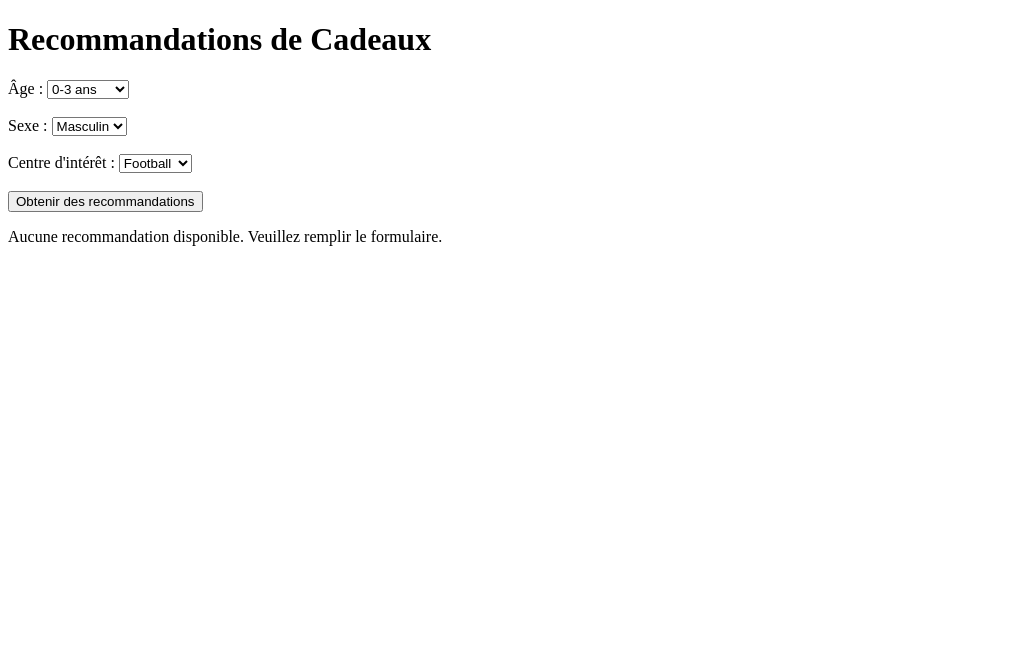
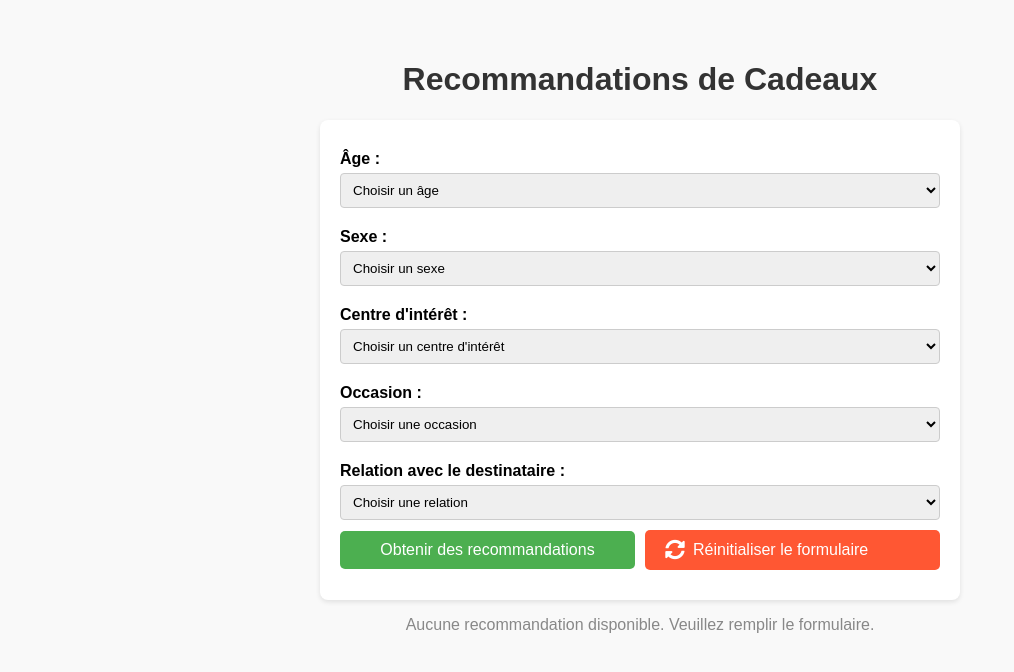
Before and after one commit to fatma-bouzouita/recommandation_cadeau, a Flask app: page / in a window 1280 px wide. Shown: the top 672 px of the page, without its empty margins (0-1014 px from the left). Run offline with Flask 3, Linux system fonts and the light colour scheme; parts of the project's set-up code (start-up, migrations or seed data) failed here and were passed over.

Commit message:
update form and style

```diff
--- a/main.py
+++ b/main.py
@@ -16,34 +16,97 @@ class Resultat(Fact):
 # Définir les règles de recommandation
 class InterfaceEngine(KnowledgeEngine):
 
-    @Rule(Cadeau(age="entre0et3ans"), Cadeau(sexe="masculin"))
+    @Rule(Cadeau(age="0-2ans"), Cadeau(sexe="masculin"))
     def cadeau_bebe_garcon(self):
         self.declare(Resultat(result=("Vous pouvez lui offrir: \n"
                                        "- Nounours \n"
                                        "- Ensemble de vêtements \n"
                                        "- Jouets sensoriels")))
 
-    @Rule(Cadeau(age="entre0et3ans"), Cadeau(sexe="feminine"))
+    @Rule(Cadeau(age="0-2ans"), Cadeau(sexe="feminine"))
     def cadeau_bebe_fille(self):
         self.declare(Resultat(result=("Vous pouvez lui offrir: \n"
                                        "- Robe \n"
                                        "- Bracelet de naissance \n"
                                        "- Couverture rose")))
 
-    @Rule(Cadeau(age="entre4et9ans"), Cadeau(sexe="masculin"), Cadeau(interest="football"))
-    def cadeau_enfant_garcon(self):
+
+
+    # Petite enfance : 3-5 ans
+    @Rule(Cadeau(age="3-5ans"), Cadeau(interest="dessin"))
+    def cadeau_enfant_dessin(self):
         self.declare(Resultat(result=("Vous pouvez lui offrir: \n"
-                                       "- Un ballon \n"
-                                       "- Une voiture commandée à distance \n"
-                                       "- Un pull avec un dessin de chien")))
+                                       "- Livres à colorier \n"
+                                       "- Feutres lavables \n"
+                                       "- Kit de dessin pour enfants")))
 
-    # Exemple de règle pour une adolescente intéressée par le théâtre
-    @Rule(Cadeau(age="entre10et16ans"), Cadeau(sexe="feminine"), Cadeau(interest="theatre"))
-    def cadeau_adolescente_theatre(self):
+    @Rule(Cadeau(age="3-5ans"), Cadeau(interest="histoires"))
+    def cadeau_enfant_histoires(self):
         self.declare(Resultat(result=("Vous pouvez lui offrir: \n"
-                                       "- Un ticket pour une pièce de théâtre \n"
-                                       "- Une robe colorée \n"
-                                       "- Une petite tortue")))
+                                       "- Livres illustrés \n"
+                                       "- Marionnettes \n"
+                                       "- Coffret d'histoires audio")))
+
+    # Enfance moyenne : 6-9 ans
+    @Rule(Cadeau(age="6-9ans"), Cadeau(interest="jeux_de_construction"))
+    def cadeau_enfant_construction(self):
+        self.declare(Resultat(result=("Vous pouvez lui offrir: \n"
+                                       "- Lego \n"
+                                       "- Meccano \n"
+                                       "- Puzzles 3D")))
+
+    @Rule(Cadeau(age="6-9ans"), Cadeau(interest="sport"))
+    def cadeau_enfant_sport(self):
+        self.declare(Resultat(result=("Vous pouvez lui offrir: \n"
+                                       "- Ballon de football \n"
+                                       "- Trottinette \n"
+                                       "- Mini-table de ping-pong")))
+
+    # Adolescents : 10-17 ans
+    @Rule(Cadeau(age="13-17ans"), Cadeau(interest="technologie"))
+    def cadeau_adolescent_technologie(self):
+        self.declare(Resultat(result=("Vous pouvez lui offrir: \n"
+                                       "- Casque audio \n"
+                                       "- Montre connectée \n"
+                                       "- Mini-drone")))
+
+    @Rule(Cadeau(age="13-17ans"), Cadeau(interest="jeux_video"))
+    def cadeau_adolescent_jeux_video(self):
+        self.declare(Resultat(result=("Vous pouvez lui offrir: \n"
+                                       "- Carte cadeau Steam \n"
+                                       "- Manette de jeu \n"
+                                       "- Abonnement à un service de jeux en ligne")))
+
+    # Adultes jeunes : 18-40 ans
+    @Rule(Cadeau(age="18-24ans"), Cadeau(interest="voyage"))
+    def cadeau_jeune_adulte_voyage(self):
+        self.declare(Resultat(result=("Vous pouvez lui offrir: \n"
+                                       "- Sac à dos de voyage \n"
+                                       "- Carnet de voyage \n"
+                                       "- Appareil photo instantané")))
+
+    @Rule(Cadeau(age="25-40ans"), Cadeau(interest="cuisine"))
+    def cadeau_adulte_cuisine(self):
+        self.declare(Resultat(result=("Vous pouvez lui offrir: \n"
+                                       "- Robot de cuisine \n"
+                                       "- Cours de cuisine \n"
+                                       "- Livre de recettes gastronomiques")))
+
+    # Seniors : 60 ans et plus
+    @Rule(Cadeau(age="60plus"), Cadeau(interest="jardinage"))
+    def cadeau_senior_jardinage(self):
+        self.declare(Resultat(result=("Vous pouvez lui offrir: \n"
+                                       "- Outils de jardin ergonomiques \n"
+                                       "- Livres sur les plantes \n"
+                                       "- Abonnement à un magazine de jardinage")))
+
+    @Rule(Cadeau(age="60plus"), Cadeau(interest="confort"))
+    def cadeau_senior_confort(self):
+        self.declare(Resultat(result=("Vous pouvez lui offrir: \n"
+                                       "- Coussin chauffant \n"
+                                       "- Plaid doux \n"
+                                       "- Pantoufles confortables")))
+
 
 # Initialiser le moteur d'inférence
 engine = InterfaceEngine()
--- /dev/null
+++ b/static/styles.css
@@ -0,0 +1,133 @@
+body {
+    font-family: Arial, sans-serif;
+    background-color: #f9f9f9;
+    margin: 0;
+    padding: 20px;
+}
+h1 {
+    text-align: center;
+    color: #333;
+}
+form {
+    max-width: 600px;
+    margin: 0 auto;
+    padding: 20px;
+    background-color: #fff;
+    border-radius: 8px;
+    box-shadow: 0 2px 5px rgba(0, 0, 0, 0.1);
+}
+label {
+    font-weight: bold;
+    display: block;
+    margin-bottom: 5px;
+}
+select, button {
+    width: 100%;
+    padding: 10px;
+    margin-bottom: 20px;
+    border: 1px solid #ccc;
+    border-radius: 4px;
+}
+
+h2 {
+    text-align: center;
+    color: #4CAF50;
+}
+p {
+    text-align: center;
+    color: #666;
+}
+
+
+
+body {
+    font-family: Arial, sans-serif;
+    margin: 20px;
+}
+
+h1 {
+    text-align: center;
+    color: #333;
+}
+
+
+
+form label {
+    display: block;
+    margin: 10px 0 5px;
+    font-weight: bold;
+}
+
+form select, form button {
+    width: 100%;
+    padding: 8px;
+    margin-bottom: 10px;
+    border: 1px solid #ccc;
+    border-radius: 4px;
+}
+
+.result-container {
+    max-width: 600px;
+    margin: 20px auto;
+    padding: 20px;
+    border: 1px solid #28a745;
+    border-radius: 8px;
+    background-color: #eaffea;
+}
+
+.result-container h2 {
+    color: #28a745;
+}
+
+.result-container pre {
+    white-space: pre-wrap;
+    word-wrap: break-word;
+}
+
+.no-result {
+    text-align: center;
+    color: #888;
+}
+
+.button-container {
+    display: flex;
+    gap: 10px;
+    align-items: center;
+}
+
+.submit-button {
+    background-color: #4CAF50;
+    color: white;
+    border: none;
+    padding: 10px 20px;
+    font-size: 16px;
+    cursor: pointer;
+    border-radius: 5px;
+    transition: background-color 0.3s ease;
+}
+
+.submit-button:hover {
+    background-color: #45a049;
+}
+
+.reset-button {
+    background-color: #ff5733;
+    color: white;
+    border: none;
+    padding: 10px 20px;
+    font-size: 16px;
+    cursor: pointer;
+    display: flex;
+    align-items: center;
+    border-radius: 5px;
+    transition: background-color 0.3s ease;
+}
+
+.reset-button:hover {
+    background-color: #ff4515;
+}
+
+.reset-button i {
+    margin-right: 8px;
+    font-size: 20px;
+}
--- a/templates/index.html
+++ b/templates/index.html
@@ -1,45 +1,168 @@
 <!DOCTYPE html>
 <html lang="fr">
+
 <head>
     <meta charset="UTF-8">
     <meta name="viewport" content="width=device-width, initial-scale=1.0">
+    <link rel="stylesheet" href="{{ url_for('static', filename='styles.css') }}">
+    <link rel="stylesheet" href="https://cdnjs.cloudflare.com/ajax/libs/font-awesome/5.15.4/css/all.min.css">
     <title>Recommandations de Cadeaux</title>
 </head>
+
 <body>
     <h1>Recommandations de Cadeaux</h1>
 
-    <form method="POST">
+    <form method="POST" id="gift-form">
         <label for="age">Âge :</label>
-        <select name="age" id="age">
-            <option value="entre0et3ans">0-3 ans</option>
-            <option value="entre4et9ans">4-9 ans</option>
-            <option value="entre10et16ans">10-16 ans</option>
-        </select><br><br>
+        <select name="age" id="age" onchange="updateOptions()">
+            <option value="" selected>Choisir un âge</option>
+            <option value="0-2ans">0-2 ans (Bébés)</option>
+            <option value="3-5ans">3-5 ans (Petite enfance)</option>
+            <option value="6-9ans">6-9 ans (Enfance moyenne)</option>
+            <option value="10-12ans">10-12 ans (Pré-adolescents)</option>
+            <option value="13-17ans">13-17 ans (Adolescents)</option>
+            <option value="18-24ans">18-24 ans (Jeunes adultes)</option>
+            <option value="25-40ans">25-40 ans (Adultes jeunes)</option>
+            <option value="41-60ans">41-60 ans (Adultes moyens)</option>
+            <option value="60plus">60 ans et plus (Seniors)</option>
+        </select>
 
         <label for="sexe">Sexe :</label>
         <select name="sexe" id="sexe">
+            <option value="" selected>Choisir un sexe</option>
             <option value="masculin">Masculin</option>
             <option value="feminine">Féminin</option>
-        </select><br><br>
+        </select>
 
         <label for="interest">Centre d'intérêt :</label>
         <select name="interest" id="interest">
-            <option value="football">Football</option>
-            <option value="theatre">Théâtre</option>
-            <option value="dessin">Dessin</option>
-            <option value="musique">Musique</option>
-            <option value="sport">Sport</option>
-        </select><br><br>
+            <option value="" selected>Choisir un centre d'intérêt</option>
+        </select>
 
-        <button type="submit">Obtenir des recommandations</button>
+        <label for="occasion">Occasion :</label>
+        <select name="occasion" id="occasion">
+            <option value="" selected>Choisir une occasion</option>
+        </select>
+
+        <label for="relation">Relation avec le destinataire :</label>
+        <select name="relation" id="relation">
+            <option value="" selected>Choisir une relation</option>
+            <option value="parent">Parent</option>
+            <option value="ami">Ami</option>
+            <option value="collegue">Collègue</option>
+            <option value="conjoint">Conjoint(e)</option>
+            <option value="enfant">Enfant</option>
+            <option value="frere_soeur">Frère/Sœur</option>
+            <option value="grand_parent">Grand-parent</option>
+            <option value="enseignant">Enseignant(e)</option>
+            <option value="voisin">Voisin(e)</option>
+        </select>
+
+        <div class="button-container">
+            <button type="submit" class="submit-button">Obtenir des recommandations</button>
+            <button type="button" onclick="resetForm()" class="reset-button">
+                <i class="fas fa-sync-alt"></i> Réinitialiser le formulaire
+            </button>
+        </div>
     </form>
 
     {% if result %}
-    <h2>Suggestions :</h2>
-    <pre>{{ result }}</pre>
+    <div class="result-container">
+        <h2>Suggestions :</h2>
+        <pre>{{ result }}</pre>
+    </div>
     {% else %}
-    <p>Aucune recommandation disponible. Veuillez remplir le formulaire.</p>
+    <p class="no-result">Aucune recommandation disponible. Veuillez remplir le formulaire.</p>
     {% endif %}
 
+    <script>
+        const data = {
+            "0-2ans": {
+                interests: ["Jouets d'éveil", "Peluches", "Musique douce", "Livres interactifs"],
+                occasions: ["Naissance", "Anniversaire"]
+            },
+            "3-5ans": {
+                interests: ["Dessin", "Puzzles", "Histoires", "Jeux éducatifs"],
+                occasions: ["Anniversaire", "Entrée à l'école"]
+            },
+            "6-9ans": {
+                interests: ["Jeux de construction", "Livres", "Sport", "Activités artistiques"],
+                occasions: ["Anniversaire", "Récompense scolaire"]
+            },
+            "10-12ans": {
+                interests: ["Jeux vidéo", "Livres", "Kits scientifiques", "Sport", "Football"],
+                occasions: ["Anniversaire", "Succès académique"]
+            },
+            "13-17ans": {
+                interests: ["Technologie", "Livres", "Sport", "Jeux vidéo", "Football"],
+                occasions: ["Anniversaire", "Succès académique"]
+            },
+            "18-24ans": {
+                interests: ["Mode", "Voyage", "Technologie", "Livres", "Cuisine", "Sport", "Jeux vidéo", "Décoration", "Football"],
+                occasions: ["Anniversaire", "Graduation"]
+            },
+            "25-40ans": {
+                interests: ["Mode", "Décoration", "Voyage", "Livres", "Technologie", "Sport", "Jeux vidéo", "Football"],
+                occasions: ["Anniversaire", "Mariage"]
+            },
+            "41-60ans": {
+                interests: ["Jardinage", "Décoration", "Cuisine", "Livres", "Voyage", "Jeux de société"],
+                occasions: ["Anniversaire", "Retraite"]
+            },
+            "60plus": {
+                interests: ["Livres", "Décoration", "Confort", "Jardinage", "Jeux de société"],
+                occasions: ["Anniversaire", "Retraite"]
+            }
+        };
+
+        //load intrest and occasion with age provided
+        function updateOptions() {
+            // Get the selected age
+            const age = document.getElementById("age").value;
+
+            // Get refrences
+            const interestSelect = document.getElementById("interest");
+            const occasionSelect = document.getElementById("occasion");
+            // clears any previous options
+
+            interestSelect.innerHTML = '<option value="" selected>Choisir un centre d\'intérêt</option>';
+            occasionSelect.innerHTML = '<option value="" selected>Choisir une occasion</option>';
+            if (data[age]) {
+                //create an option with every interest with age selected
+                data[age].interests.forEach(interest => {
+                    const option = document.createElement("option");
+                    option.value = interest.toLowerCase().replace(/ /g, "_"); //if there is espace remplace it in value
+                    option.textContent = interest;
+                    interestSelect.appendChild(option);
+                });
+
+                //create an option with every occasion with age selected
+                data[age].occasions.forEach(occasion => {
+                    const option = document.createElement("option");
+                    option.value = occasion.toLowerCase().replace(/ /g, "_");//if there is espace remplace it in value
+                    option.textContent = occasion;
+                    occasionSelect.appendChild(option);
+                });
+            }
+        }
+
+        // Function to reset form and results
+        function resetForm() {
+            document.getElementById("gift-form").reset();  //default state
+            updateOptions();
+            clearResults();
+        }
+
+        //clear results
+        function clearResults() {
+            const resultContainers = document.querySelectorAll('.result-container');
+            resultContainers.forEach(container => {
+                container.innerHTML = "<p>Aucune recommandation disponible. Veuillez remplir le formulaire.</p>";
+            });
+        }
+
+        document.addEventListener("DOMContentLoaded", updateOptions);
+    </script>
 </body>
+
 </html>
```
